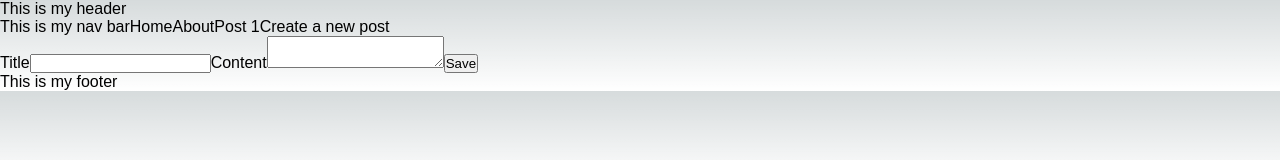
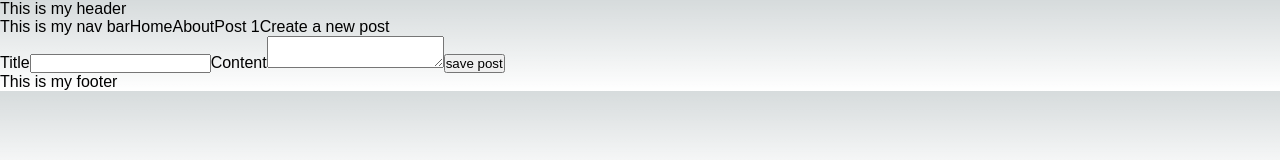
Before and after one commit to maxtalks123/NextjsWorkshop, a Next.js app in the folder nextjsworkshop/: page /posts/new in a window 1280 px wide. Shown: the top 160 px of the page. Built offline with nearby package versions, Linux system fonts and the light colour scheme; a web font is replaced by a local one.

Commit message:
added useFormStatus

```diff
--- /dev/null
+++ b/nextjsworkshop/src/app/posts/new/SavePostButton.jsx
@@ -0,0 +1,12 @@
+"use client";
+import { useFormStatus } from "react-dom";
+
+export default function SavePostButton() {
+  const formStatus = useFormStatus();
+
+  return (
+    <button type="submit" disabled={formStatus.pending}>
+      {formStatus.pending ? "Submitting post..." : "save post"}
+    </button>
+  );
+}
--- a/nextjsworkshop/src/app/posts/new/page.jsx
+++ b/nextjsworkshop/src/app/posts/new/page.jsx
@@ -1,6 +1,7 @@
 import { sql } from "@vercel/postgres";
 import { redirect } from "next/navigation";
 import { revalidatePath } from "next/cache";
+import SavePostButton from "./SavePostButton";
 
 export default function NewPost() {
   async function handleSavePost(formData) {
@@ -22,7 +23,7 @@ export default function NewPost() {
       <input id="title" name="title" type="text" />
       <label htmlFor="content">Content</label>
       <textarea id="content" name="content" />
-      <button type="submit">Save</button>
+      <SavePostButton />
     </form>
   );
 }
```
